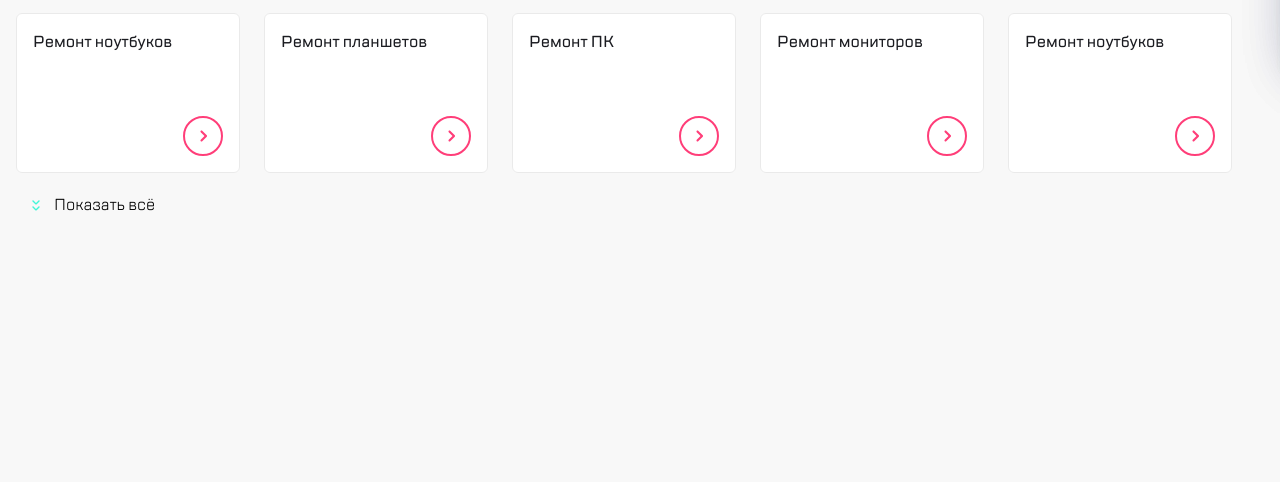
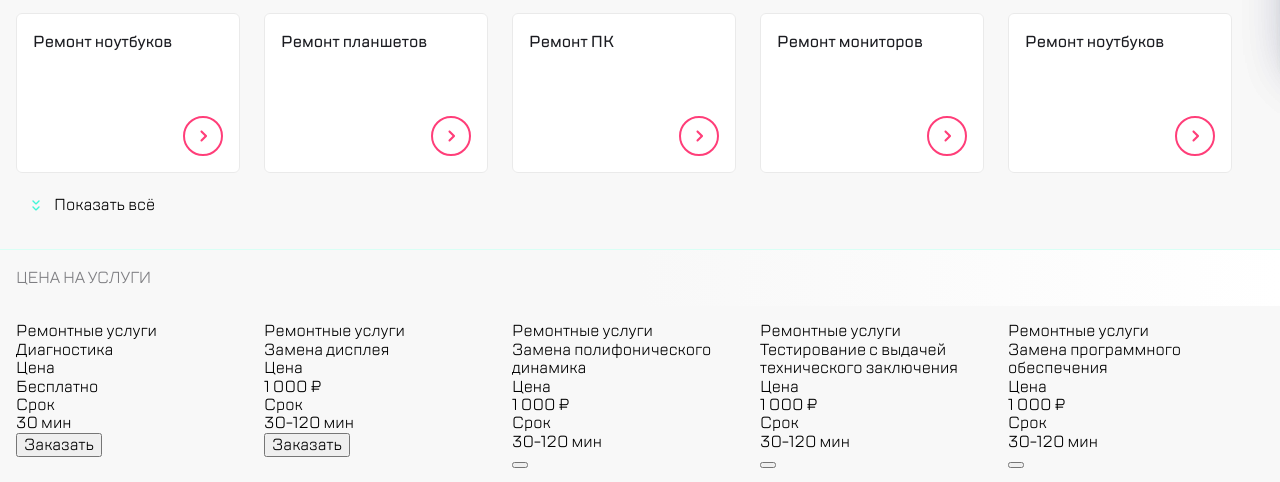
Before and after one commit to Pavel-Golovin/jmp, a website built with webpack: page src/index.html in a window 1280 px wide. Shown: the part 951-1433 px from the top of the page. Before the commit the page ends 1200 px from the top, so only its background shows below. Built offline with nearby package versions, Linux system fonts and the light colour scheme.

Commit message:
Сверстал прайс-лист

```diff
--- a/src/index.html
+++ b/src/index.html
@@ -61,7 +61,9 @@
           <label>
             <input class="modal__field-input" type="email" name="e-mail" placeholder="Электронная почта">
           </label>
-          <textarea class="modal__field-textarea" name="message" placeholder="Сообщение"></textarea>
+          <label>
+            <textarea class="modal__field-textarea" name="message" placeholder="Сообщение"></textarea>
+          </label>
           <p class="modal__agreement">
             Нажимая “отправить”, вы даете согласие на
             <a href="#" class="modal__link">обработку персональных данных</a>
@@ -307,8 +309,125 @@
           Показать всё
         </button>
       </section>
+      <section class="section">
+        <h2 class="section__title">Цена на услуги</h2>
+        <div class="section__content swiper-container section__content--services">
+          <ul class="section__list swiper-wrapper section__list--services">
+            <li class="section__item swiper-slide service">
+              <div class="service__name">
+                <span class="service__caption">Ремонтные услуги</span>
+                <p class="service__description">
+                  Диагностика
+                </p>
+              </div>
+              <div class="service__price">
+                <span class="service__caption">Цена</span>
+                <p class="service__description">
+                  Бесплатно
+                </p>
+              </div>
+              <div class="service__term">
+                <span class="service__caption">Срок</span>
+                <p class="service__description">
+                  30 мин
+                </p>
+              </div>
+              <button class="service__order">Заказать</button>
+            </li>
+            <li class="section__item swiper-slide section__item--price">
+              <div class="service__name">
+                <span class="service__caption">Ремонтные услуги</span>
+                <p class="service__description">
+                  Замена дисплея
+                </p>
+              </div>
+              <div class="service__price">
+                <span class="service__caption">Цена</span>
+                <p class="service__description">
+                  1 000 &#8381;
+                </p>
+              </div>
+              <div class="service__term">
+                <span class="service__caption">Срок</span>
+                <p class="service__description">
+                  30-120 мин
+                </p>
+              </div>
+              <button class="service__order">Заказать</button>
+            </li>
+            <li class="section__item swiper-slide section__item--price">
+              <div class="service__name">
+                <span class="service__caption">Ремонтные услуги</span>
+                <p class="service__description">
+                  Замена полифонического динамика
+                </p>
+              </div>
+              <div class="service__price">
+                <span class="service__caption">Цена</span>
+                <p class="service__description">
+                  1 000 &#8381;
+                </p>
+              </div>
+              <div class="service__term">
+                <span class="service__caption">Срок</span>
+                <p class="service__description">
+                  30-120 мин
+                </p>
+              </div>
+              <button class="service__order"></button>
+            </li>
+            <li class="section__item swiper-slide section__item--price">
+              <div class="service__name">
+                <span class="service__caption">Ремонтные услуги</span>
+                <p class="service__description">
+                  Тестирование с выдачей технического заключения
+                </p>
+              </div>
+              <div class="service__price">
+                <span class="service__caption">Цена</span>
+                <p class="service__description">
+                  1 000 &#8381;
+                </p>
+              </div>
+              <div class="service__term">
+                <span class="service__caption">Срок</span>
+                <p class="service__description">
+                  30-120 мин
+                </p>
+              </div>
+              <button class="service__order"></button>
+            </li>
+            <li class="section__item swiper-slide section__item--price">
+              <div class="service__name">
+                <span class="service__caption">Ремонтные услуги</span>
+                <p class="service__description">
+                  Замена программного обеспечения
+                </p>
+              </div>
+              <div class="service__price">
+                <span class="service__caption">Цена</span>
+                <p class="service__description">
+                  1 000 &#8381;
+                </p>
+              </div>
+              <div class="service__term">
+                <span class="service__caption">Срок</span>
+                <p class="service__description">
+                  30-120 мин
+                </p>
+              </div>
+              <button class="service__order"></button>
+            </li>
+          </ul>
+          <div class="swiper-pagination"></div>
+        </div>
+        <footer class="section__footer">
+          <p class="section__info">
 
-
+          </p>
+          <a href="#" class="section__offer-link"></a>
+        </footer>
+      </section>
     </main>
     <script src="https://unpkg.com/swiper/swiper-bundle.min.js"></script>
     <script src="js/slider.js"></script>
```
